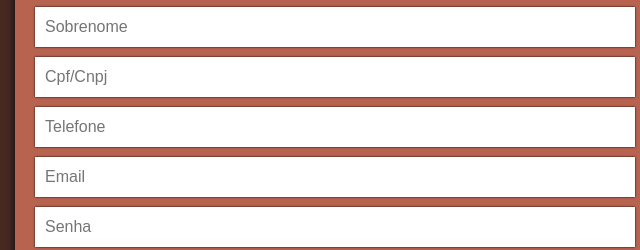
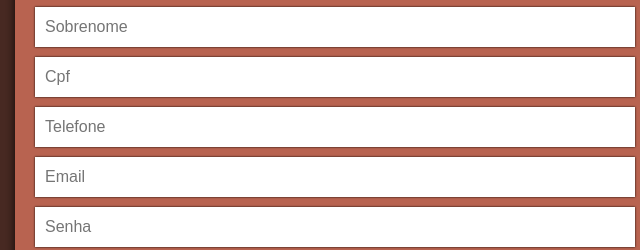
Before and after one commit to luisf77/controle-estoque-guara, a plain HTML site: page src/views/html/index.html in a window 1280 px wide. Both pictures are taken after a click on the button "Cadastrar". Shown: the part 259-509 px from the top of the page, 305-945 px from the left. Drawn offline with Linux system fonts and the light colour scheme.

Commit message:
modificação do placeholder cpf no cadastro de usuario

```diff
--- a/src/views/html/index.html
+++ b/src/views/html/index.html
@@ -50,7 +50,7 @@
                     </div>
                     <input type="text" class="modal-field" id="nome" placeholder="Nome" required>
                     <input type="text" class="modal-field" id="sNomeRazaoSocial" placeholder="Sobrenome" required>
-                    <input type="text" class="modal-field" id="cpfCnpj" placeholder="Cpf/Cnpj" required>
+                    <input type="text" class="modal-field" id="cpfCnpj" placeholder="Cpf" required>
                     <input type="text" class="modal-field" id="Teleone" placeholder="Telefone" required>
                     <input type="text" class="modal-field" id="emailCad" placeholder="Email" required>
                     <input type="password" class="modal-field" id="passwordCad" placeholder="Senha" required>
```
